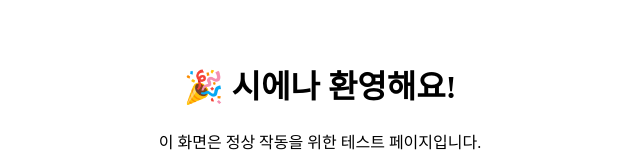
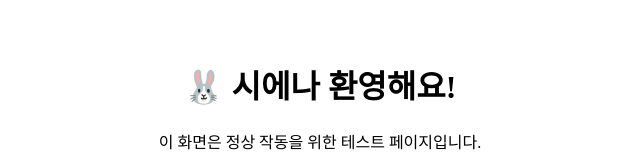
Before and after one commit to mikmin7315/sienna-flashcards, a Next.js app: page / in a window 1280 px wide. Shown: the top 160 px of the page, without its empty margins (320-960 px from the left). Built offline with nearby package versions, Linux system fonts and the light colour scheme.

Commit message:
Add files via upload

```diff
--- a/next.config.js
+++ b/next.config.js
@@ -1,6 +1 @@
-/** @type {import('next').NextConfig} */
-const nextConfig = {
-  reactStrictMode: true
-};
-
-module.exports = nextConfig;
+module.exports = { reactStrictMode: true }
--- a/pages/index.tsx
+++ b/pages/index.tsx
@@ -3,7 +3,7 @@ import React from 'react';
 export default function Home() {
   return (
     <div style={{ padding: '2rem', textAlign: 'center' }}>
-      <h1>🎉 시에나 환영해요!</h1>
+      <h1>🐰 시에나 환영해요!</h1>
       <p>이 화면은 정상 작동을 위한 테스트 페이지입니다.</p>
     </div>
   );
```
